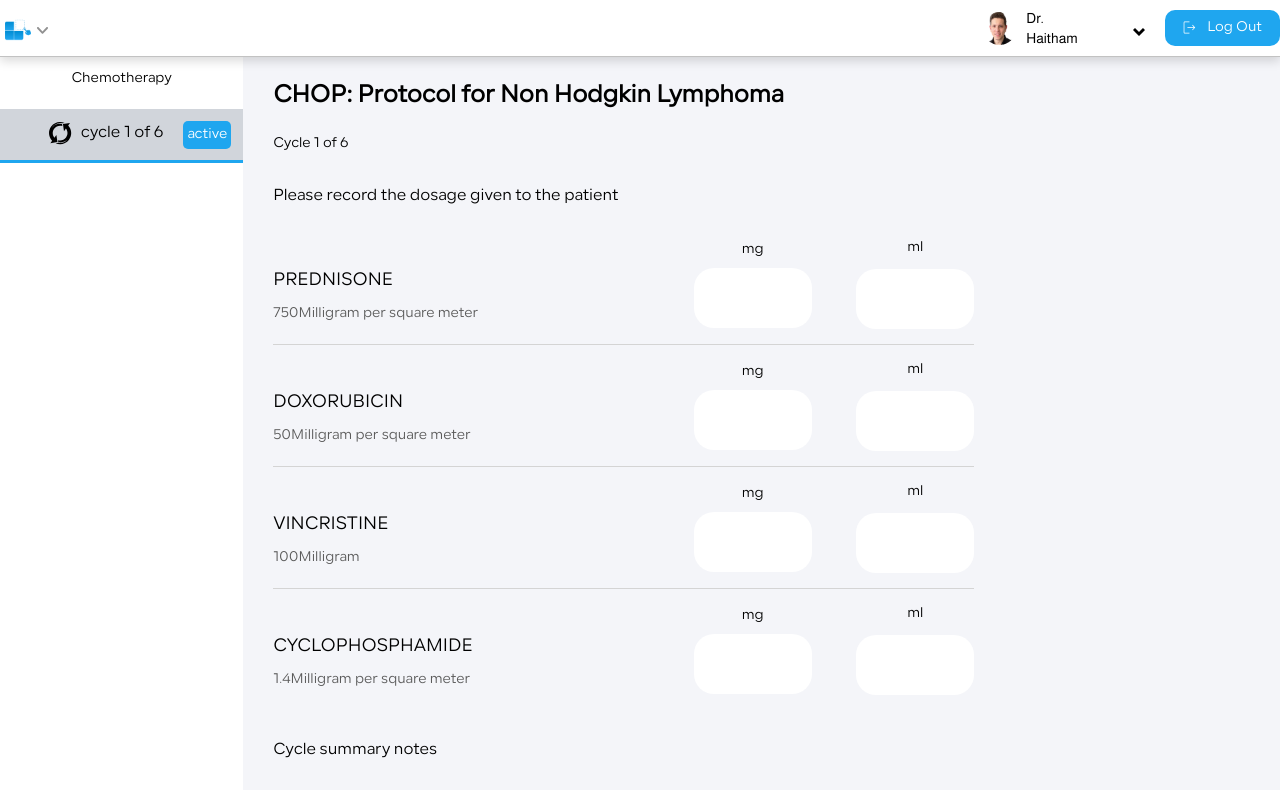
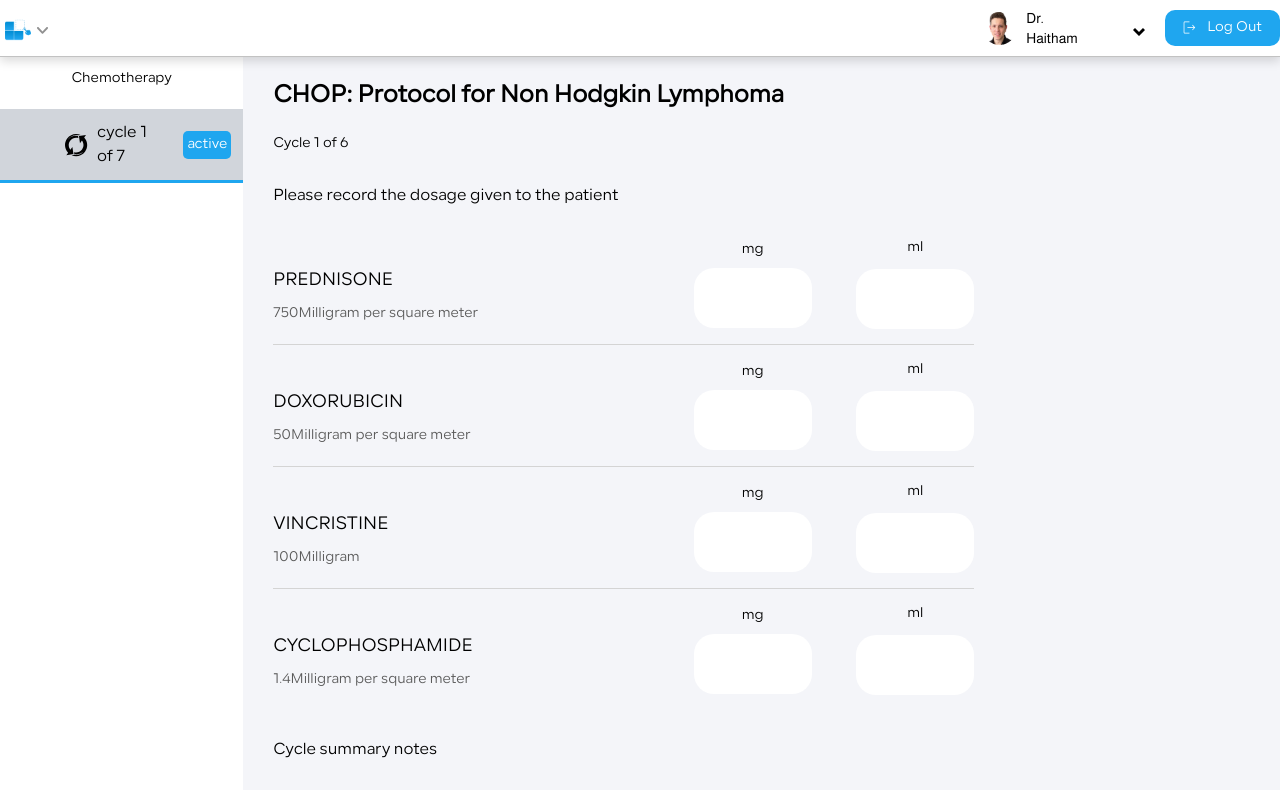
Before and after one commit to m-emadeddin/chemotherapy-management-system, a React (Create React App) app: page /document in a window 1280 px wide. Shown: the top 790 px of the page. Built offline with nearby package versions, Linux system fonts and the light colour scheme.

Commit message:
Adjust rendering cycle sections based on the number of cycles, and activate document and modify order buttons only when a cycle is active

```diff
--- a/src/components/DocumentChemotherapyCycle/index.jsx
+++ b/src/components/DocumentChemotherapyCycle/index.jsx
@@ -1,38 +1,46 @@
 import React from "react";
 import { Text, Img } from "./..";
+import { Link } from "react-router-dom";
 
 export default function DocumentChemotherapyCycle({
-  pageone = "cycle 1 of 6",
-  ten = "active",
-  ...props
+  targetCycle = "1",
+  cyclesCount = "7",
+  openCycle = "1",
+  active = true,
 }) {
   return (
-    <div {...props}>
+    <Link to={"/documentchemotherapy"} state={{ cycle: targetCycle }}>
       <div
-        className="flex items-center self-stretch bg-gray-300 p-1.5"
-        style={{ justifyContent: "end" }}
+        className={`flex items-center self-stretch  cursor-pointer hover:bg-gray-300 transition-all duration-300 p-1.5 ${
+          targetCycle === openCycle ? "bg-gray-300" : ""
+        }`}
       >
-        <div className="flex items-center justify-around self-stretch bg-gray-300 p-1.5 gap-5">
+        <div className="w-[25%]"></div>
+        <div className="flex items-center justify-start self-stretch  p-1.5 gap-5">
           <div className="flex items-center gap-[9px] self-start">
             <Img
               src="images/img_mobile.svg"
               alt="mobile"
               className="h-[23px] w-[23px]"
             />
-            <Text as="p" className="!font-medium ">
-              {pageone}
+            <Text as="p" className="fw-[500]">
+              cycle {targetCycle} of {cyclesCount}
             </Text>
           </div>
+          {active && (
             <Text
               size="xs"
               as="p"
               className="flex items-center justify-center rounded-[5px] bg-blue-500 p-1 !text-white-A700"
             >
-            {ten}
+              active
             </Text>
+          )}
         </div>
       </div>
+      {active && (
         <div className=" mt-[-1px] h-[3px] self-stretch bg-blue-500" />
-    </div>
+      )}
+    </Link>
   );
 }
```
Lines whose indentation alone changed are shown as unchanged.
